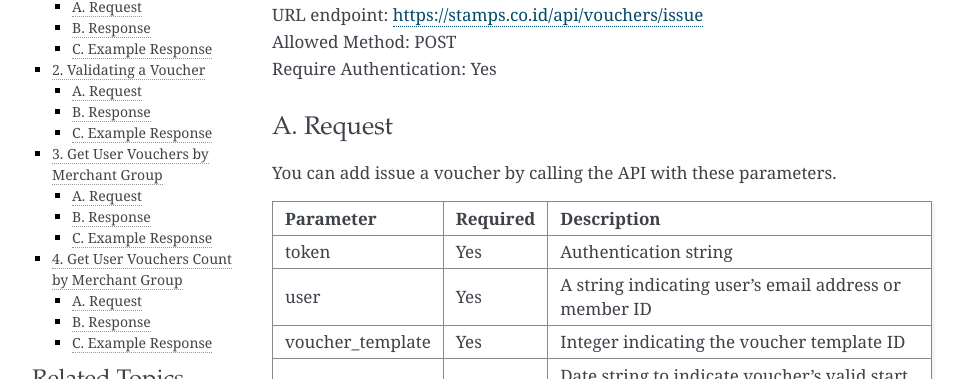
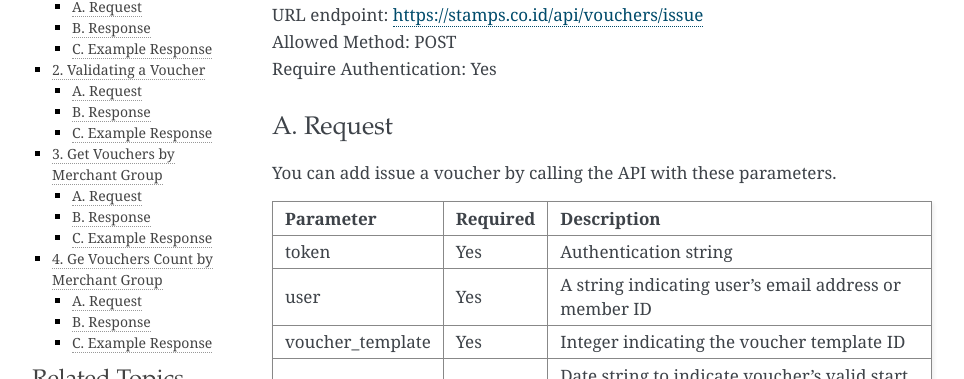
Before and after one commit to ui/stamps-api-docs, a Sphinx documentation site: the page built from source/voucher_api.rst, in a window 1280 px wide and 900 px high. Shown: the part 161-540 px from the top of the window, without its empty margins (148-1112 px from the left). Built offline with Sphinx 7.4.7, drawn with Linux system fonts in a browser that asks for light colours; some of the changed text lies outside the part shown.

Commit message:
Update title

```diff
--- a/source/voucher_api.rst
+++ b/source/voucher_api.rst
@@ -161,7 +161,7 @@ On successful balance update:
   }
 
 
-3. Get User Vouchers by Merchant Group
+3. Get Vouchers by Merchant Group
 ====================================
 | URL endpoint: https://stamps.co.id/api/vouchers/by-merchant-group
 | Allowed Method: GET
@@ -258,7 +258,7 @@ On a successful API call:
     }
 
 
-4. Get User Vouchers Count by Merchant Group
+4. Ge Vouchers Count by Merchant Group
 ====================================
 | URL endpoint: https://stamps.co.id/api/vouchers/count-by-merchant-group
 | Allowed Method: GET
```
